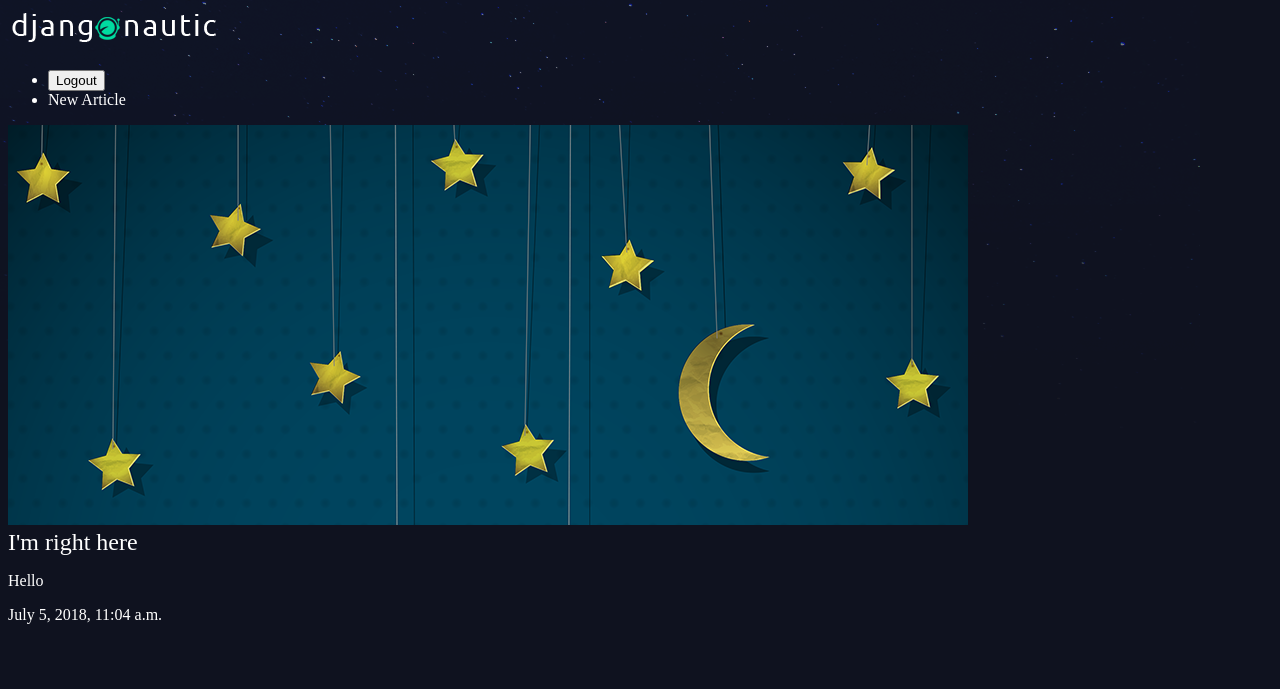
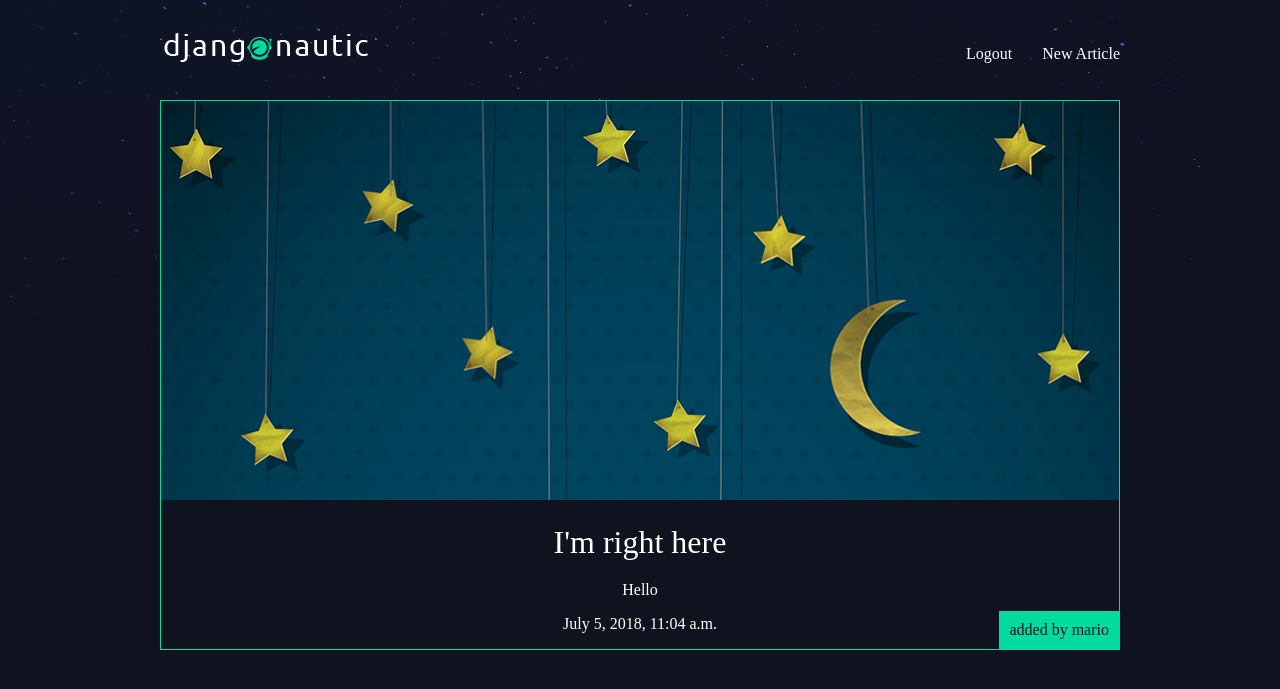
Before and after one commit to rami3res/djangonautic, a Django app: a page that uses templates/base_layout.html in a window 1280 px wide. Shown: the top 689 px of the page. Run offline with Django 3.2, Linux system fonts and the light colour scheme; a user stored in the database is signed in; data comes from the database, SQL or seed files in the repository; both versions use the stored data as it was after the commit.

Commit message:
Lesson 30

```diff
--- a/accounts/views.py
+++ b/accounts/views.py
@@ -8,7 +8,6 @@ def signup_view(request):
         form = UserCreationForm(request.POST)
         if form.is_valid():
             user = form.save()
-            #  log the user in
             login(request, user)
             return redirect('articles:list')
     else:
@@ -20,12 +19,10 @@ def login_view(request):
     if request.method == 'POST':
         form = AuthenticationForm(data=request.POST)
         if form.is_valid():
-            # log the user in
             user = form.get_user()
             login(request, user)
             if 'next' in request.POST:
                 return redirect(request.POST.get('next'))
-                #return redirect(request.POST.get('next'))
             else:
                 return redirect('articles:list')
     else:
--- a/articles/templates/articles/article_detail.html
+++ b/articles/templates/articles/article_detail.html
@@ -7,6 +7,7 @@
         <h2>{{ article.title }}</h2>
         <p>{{ article.body }}</p>
         <p>{{ article.date }}</p>
+        <p class="author">added by {{ article.author.username }}</p>
     </div>
 </div>
 
--- a/articles/templates/articles/article_list.html
+++ b/articles/templates/articles/article_list.html
@@ -7,6 +7,7 @@
                 <h2><a href="{% url 'articles:detail' slug=article.slug %}">{{ article.title }}</a></h2>
                 <p>{{ article.snippet }}</p>
                 <p>{{ article.date }}</p>
+                <p class="author">added by {{ article.author.username }}</p>
             </div>
         {% endfor %}
     </div>
--- a/assets/styles.css
+++ b/assets/styles.css
@@ -5,7 +5,7 @@ body{
     color: #fff;
 }
 
-body*{
+body *{
     font-family: Ubuntu;
 }
 
@@ -18,3 +18,82 @@ a, a:hover, a:visited{
     color: #fff;
     text-decoration: none;
 }
+
+.wrapper {
+    max-width: 960px;
+    margin: 0 auto;
+}
+
+div.wrapper h1{
+    text-align: center;
+    margin: 100px auto;
+    font-size: 2.4em;
+}
+
+header{
+    display: grid;
+    grid-template-columns: 1fr 1fr;
+    padding: 20px 0;
+}
+
+nav {
+    justify-self: end;
+}
+
+nav li {
+    display: inline-block;
+    margin-left: 20px;
+}
+
+nav button {
+    background: none;
+    color: #fff;
+    cursor: pointer;
+    border: 0;
+    font-size: 1em;
+}
+
+.articles {
+    display: grid;
+    grid-template-columns: 1fr 1fr 1fr;
+    grid-gap: 30px;
+}
+
+.article {
+    padding: 10px;
+    border: 1px solid #00dba0;
+    position: relative;
+    padding-bottom: 40px;
+}
+
+.article h2 {
+    font-size: 1.2em;
+}
+
+.article .author{
+    padding: 10px;
+    background: #00dba0;
+    position: absolute;
+    right: 0;
+    bottom: 0;
+    margin: 0;
+    color: #0f121f;
+}
+
+.article-detail .article{
+    padding: 0;
+}
+
+.article-detail img{
+    max-width: 100%;
+}
+
+.article-detail .article h2{
+    text-align: center;
+    margin: 20px auto;
+    font-size: 2em;
+}
+
+.article-detail .article p{
+    text-align: center;
+}
--- a/djangonautic/urls.py
+++ b/djangonautic/urls.py
@@ -1,17 +1,18 @@
 from django.contrib import admin
-from django.conf.urls import url, include
+from django.conf.urls import include
 from django.urls import path
-from . import views
 from django.contrib.staticfiles.urls import staticfiles_urlpatterns
 from django.conf.urls.static import static
 from django.conf import settings
+from articles import views as article_views
+from . import views
 
 urlpatterns = [
     path('admin/', admin.site.urls),
     path('accounts/', include('accounts.urls')),
     path('articles/', include('articles.urls')),
     path('about/', views.about),
-    path('', views.homepage ),
+    path('', article_views.article_list, name='home'),
 ]
 
 urlpatterns += staticfiles_urlpatterns()
--- a/templates/base_layout.html
+++ b/templates/base_layout.html
@@ -6,8 +6,8 @@
         <link rel="stylesheet" href="{% static 'styles.css' %}">
     </head>
     <body>
-        <div class="wrapper">
-            <h1><a href="{% url 'articles:list' %}"><img src="{% static 'logo.png' %}" alt="logo"></a></h1>
+        <header class="wrapper">
+            <h1><a href="{% url 'home' %}"><img src="{% static 'logo.png' %}" alt="logo"></a></h1>
             <nav>
                 <ul>
                     {% if user.is_authenticated %}
@@ -24,6 +24,8 @@
                     {% endif %}
                 </ul>
             </nav>
+        </header>
+        <div class="wrapper">
             {% block content %}
             {% endblock content %}
         </div>
```
Also changed, not shown: db.sqlite3, media/3.png (deleted), media/antivirus.jpg (deleted), media/im578x383-lavrov.jpg (deleted).
